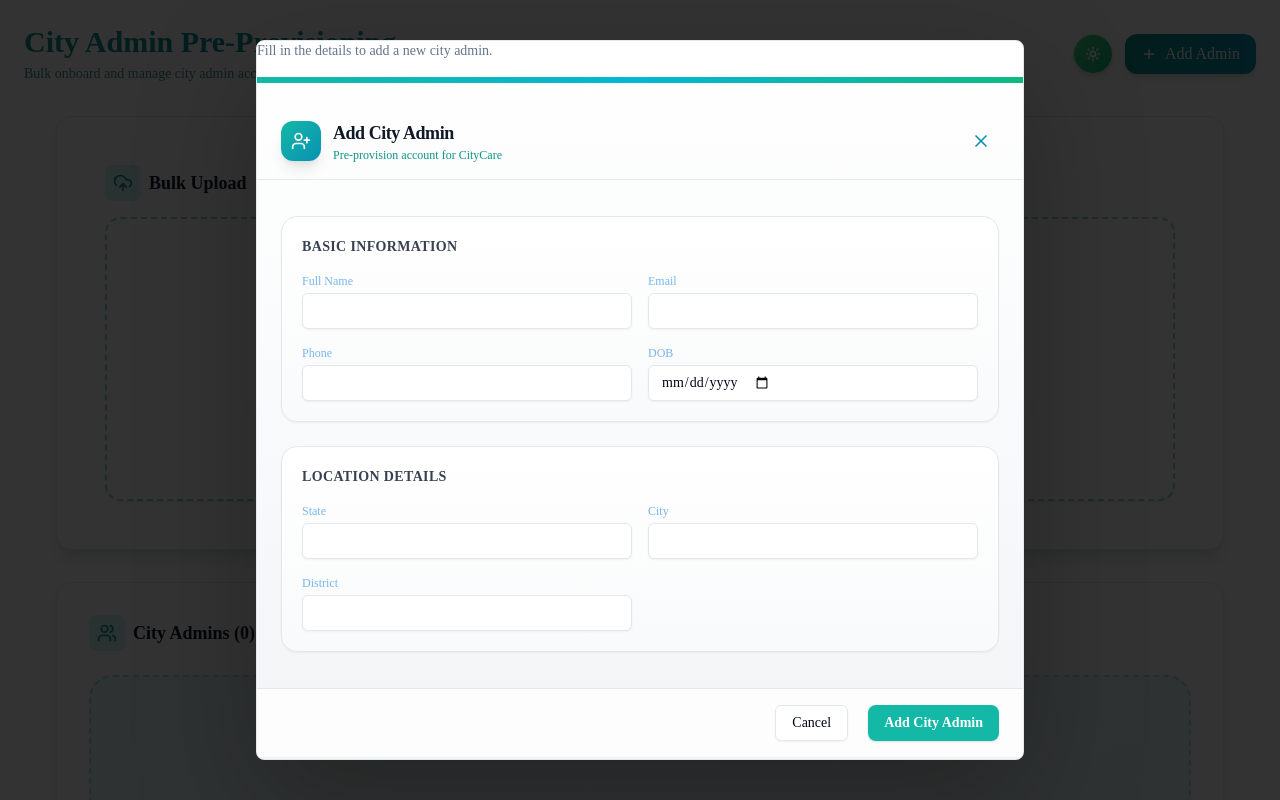
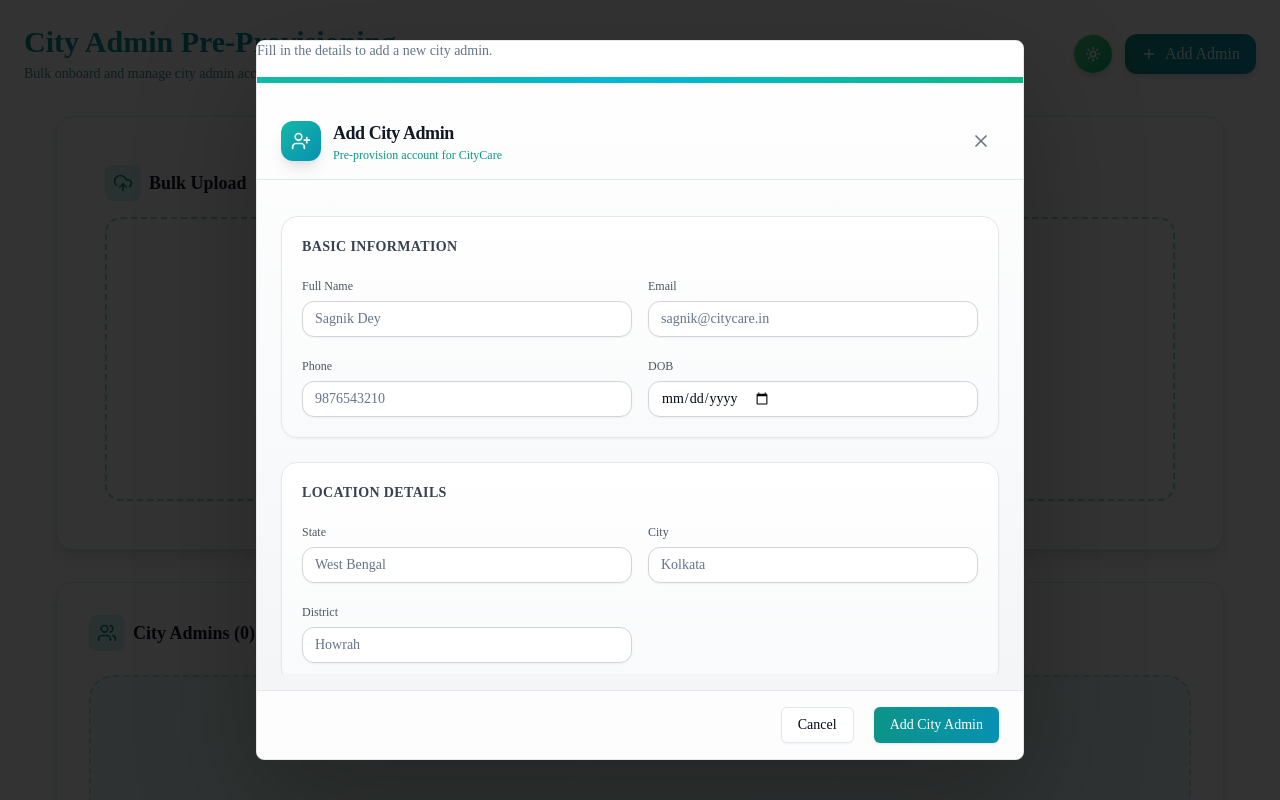
Before and after one commit to simeeram10-lgtm/Admin_Officers, a Next.js app: page /city-admin in a window 1280 px wide. Both pictures are taken after a click on the button "Add Admin". Shown: the top 800 px of the page. Built offline with nearby package versions, Linux system fonts and the light colour scheme.

Commit message:
Style: Match Add City Admin dialog UI and color to Add Officer dialog

```diff
--- a/components/CityAdmin/AddCityAdminDialog.jsx
+++ b/components/CityAdmin/AddCityAdminDialog.jsx
@@ -64,25 +64,25 @@ export default function AddCityAdminDialog({ isOpen, onClose, onAdd }) {
               onClick={onClose}
               className="p-2 rounded-xl hover:bg-gray-100 dark:hover:bg-slate-800 transition"
             >
-              <X className="w-5 h-5 text-cyan-600" />
+              <X className="w-5 h-5 text-gray-500" />
             </button>
           </div>
         </DialogHeader>
         {/* BODY */}
-        <div className="max-h-[60vh] overflow-y-auto px-6 py-5 space-y-6" style={{ scrollPaddingTop: '120px' }}>
+        <div className="max-h-[70vh] overflow-y-auto px-6 py-5 space-y-6">
           <Section title="Basic Information">
             <Grid>
-              <StyledInput label="Full Name" value={formData.fullName} onChange={(v) => setFormData({ ...formData, fullName: v })} />
-              <StyledInput label="Email" value={formData.email} onChange={(v) => setFormData({ ...formData, email: v })} />
-              <StyledInput label="Phone" value={formData.phone} onChange={(v) => setFormData({ ...formData, phone: v })} />
+              <StyledInput label="Full Name" placeholder="Sagnik Dey" value={formData.fullName} onChange={(v) => setFormData({ ...formData, fullName: v })} />
+              <StyledInput label="Email" placeholder="sagnik@citycare.in" value={formData.email} onChange={(v) => setFormData({ ...formData, email: v })} />
+              <StyledInput label="Phone" placeholder="9876543210" value={formData.phone} onChange={(v) => setFormData({ ...formData, phone: v })} />
               <StyledInput type="date" label="DOB" value={formData.dob} onChange={(v) => setFormData({ ...formData, dob: v })} />
             </Grid>
           </Section>
           <Section title="Location Details">
             <Grid>
-              <StyledInput label="State" value={formData.state} onChange={(v) => setFormData({ ...formData, state: v })} />
-              <StyledInput label="City" value={formData.city} onChange={(v) => setFormData({ ...formData, city: v })} />
-              <StyledInput label="District" value={formData.district} onChange={(v) => setFormData({ ...formData, district: v })} />
+              <StyledInput label="State" placeholder="West Bengal" value={formData.state} onChange={(v) => setFormData({ ...formData, state: v })} />
+              <StyledInput label="City" placeholder="Kolkata" value={formData.city} onChange={(v) => setFormData({ ...formData, city: v })} />
+              <StyledInput label="District" placeholder="Howrah" value={formData.district} onChange={(v) => setFormData({ ...formData, district: v })} />
             </Grid>
           </Section>
         </div>
@@ -91,7 +91,7 @@ export default function AddCityAdminDialog({ isOpen, onClose, onAdd }) {
           <Button variant="outline" onClick={onClose}>
             Cancel
           </Button>
-          <Button onClick={handleSubmit} className="bg-teal-500 hover:bg-cyan-600 text-white font-semibold px-4 py-2 rounded-lg shadow">
+          <Button onClick={handleSubmit} className="bg-gradient-to-r from-teal-600 to-cyan-600 text-white hover:scale-[1.02] transition">
             Add City Admin
           </Button>
         </DialogFooter>
@@ -116,15 +116,23 @@ function Grid({ children }) {
   return <div className="grid sm:grid-cols-2 gap-4">{children}</div>;
 }
 
-function StyledInput({ label, value, onChange, type = "text" }) {
+function StyledInput({ label, value, onChange, type = "text", placeholder }) {
   return (
     <div>
-      <label className="text-xs mb-1 block text-specialBlue-500 dark:text-specialGreen-500">{label}</label>
+      <label className="text-xs text-gray-600 dark:text-gray-300">{label}</label>
       <Input
         type={type}
-        value={value}
+        value={value || ""}
+        placeholder={placeholder}
         onChange={(e) => onChange(e.target.value)}
-        className="bg-white dark:bg-dark-600 border-specialBlue-200 dark:border-specialGreen-700 focus-visible:ring-2 focus-visible:ring-specialGreen-500 dark:focus-visible:ring-specialBlue-500"
+        className="
+          mt-1 rounded-xl
+          bg-white dark:bg-slate-800
+          border-gray-300 dark:border-cyan-800
+          focus-visible:ring-2 focus-visible:ring-teal-500
+          dark:focus-visible:ring-cyan-500
+          hover:border-teal-400 dark:hover:border-cyan-400
+        "
       />
     </div>
   );
```
